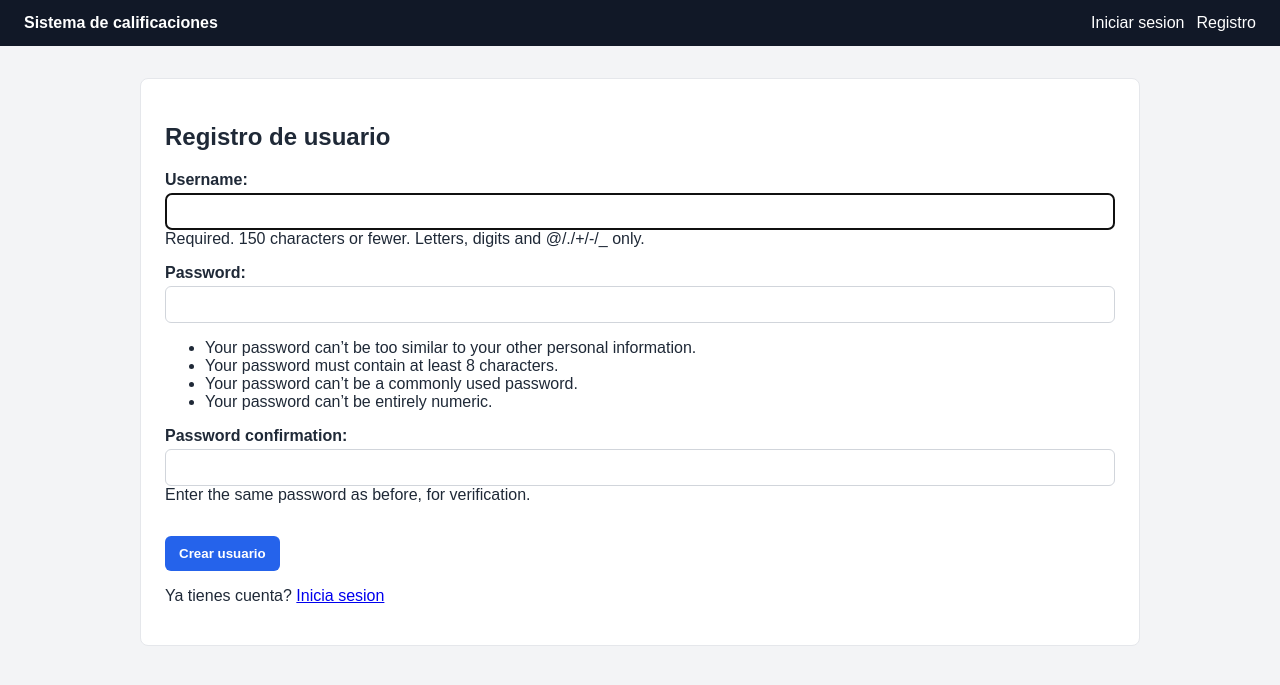
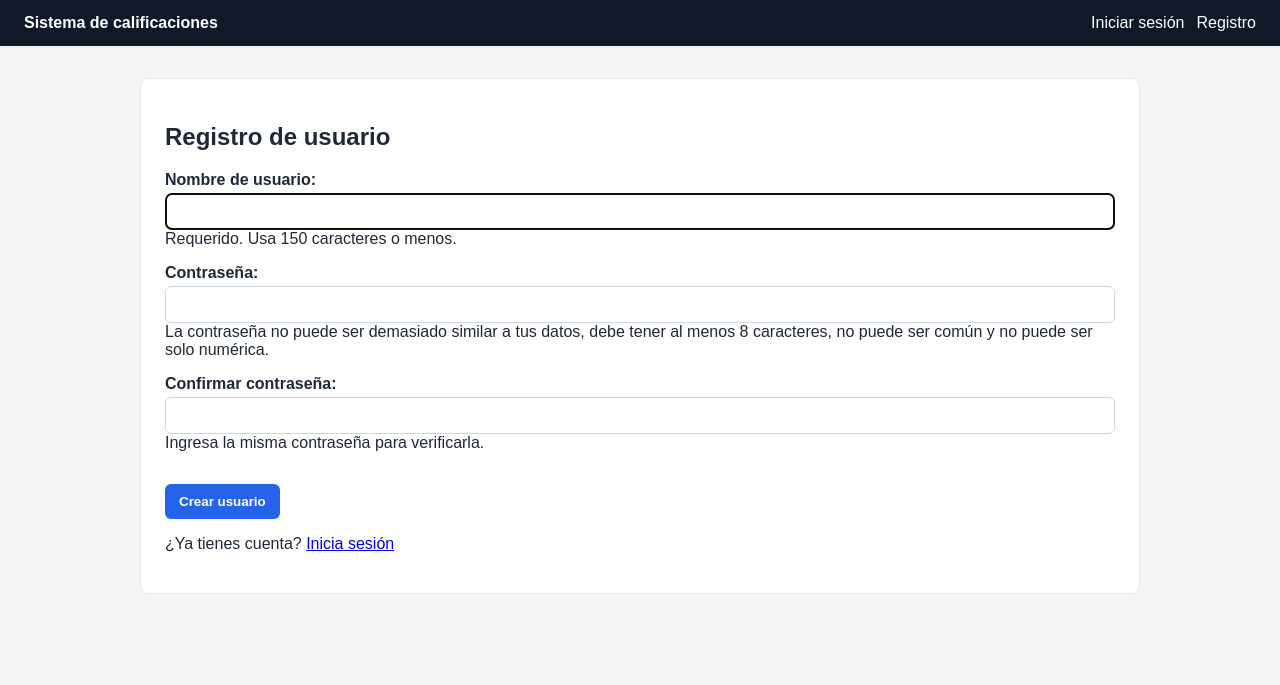
Before and after one commit to nicodelgaaado/AUTENTICACION-DJANGO, a Django app: page /registro/ in a window 1280 px wide. Shown: the top 685 px of the page. Run offline with Django 5.2, Linux system fonts and the light colour scheme.

Commit message:
fix: traducir componentes del flujo de la app

```diff
--- a/proyecto/calificaciones_nombre__estudiantes/forms.py
+++ b/proyecto/calificaciones_nombre__estudiantes/forms.py
@@ -1,4 +1,6 @@
 from django import forms
+from django.contrib.auth.forms import AuthenticationForm, UserCreationForm
+from django.contrib.auth.models import User
 
 from .models import Calificacion
 
@@ -7,3 +9,64 @@ class CalificacionForm(forms.ModelForm):
     class Meta:
         model = Calificacion
         exclude = ("promedio",)
+        labels = {
+            "nombre_estudiante": "Nombre del estudiante",
+            "identificacion": "Identificación",
+            "asignatura": "Asignatura",
+            "nota1": "Nota 1",
+            "nota2": "Nota 2",
+            "nota3": "Nota 3",
+        }
+
+
+class RegistroUsuarioForm(UserCreationForm):
+    error_messages = {
+        "password_mismatch": "Las contraseñas no coinciden.",
+    }
+    username = forms.CharField(
+        label="Nombre de usuario",
+        help_text="Requerido. Usa 150 caracteres o menos.",
+        error_messages={
+            "unique": "Ya existe un usuario con ese nombre.",
+        },
+    )
+    password1 = forms.CharField(
+        label="Contraseña",
+        strip=False,
+        widget=forms.PasswordInput(attrs={"autocomplete": "new-password"}),
+        help_text=(
+            "La contraseña no puede ser demasiado similar a tus datos, "
+            "debe tener al menos 8 caracteres, no puede ser común y no "
+            "puede ser solo numérica."
+        ),
+    )
+    password2 = forms.CharField(
+        label="Confirmar contraseña",
+        strip=False,
+        widget=forms.PasswordInput(attrs={"autocomplete": "new-password"}),
+        help_text="Ingresa la misma contraseña para verificarla.",
+    )
+
+    class Meta:
+        model = User
+        fields = ("username",)
+
+
+class InicioSesionForm(AuthenticationForm):
+    username = forms.CharField(
+        label="Nombre de usuario",
+        widget=forms.TextInput(attrs={"autofocus": True}),
+    )
+    password = forms.CharField(
+        label="Contraseña",
+        strip=False,
+        widget=forms.PasswordInput(attrs={"autocomplete": "current-password"}),
+    )
+
+    error_messages = {
+        "invalid_login": (
+            "Ingresa un nombre de usuario y contraseña correctos. "
+            "Ten en cuenta que ambos campos distinguen mayúsculas y minúsculas."
+        ),
+        "inactive": "Esta cuenta está inactiva.",
+    }
--- a/proyecto/calificaciones_nombre__estudiantes/templates/403.html
+++ b/proyecto/calificaciones_nombre__estudiantes/templates/403.html
@@ -5,6 +5,6 @@
 {% block content %}
 <section class="panel">
     <h1>403</h1>
-    <p>No tienes permisos para realizar esta accion.</p>
+    <p>No tienes permisos para realizar esta acción.</p>
 </section>
 {% endblock %}
--- a/proyecto/calificaciones_nombre__estudiantes/templates/base.html
+++ b/proyecto/calificaciones_nombre__estudiantes/templates/base.html
@@ -156,14 +156,14 @@
                     <a href="{% url 'promedio_general' %}">Promedio general</a>
                 {% endif %}
                 {% if permisos.puede_crear %}
-                    <a href="{% url 'crear_calificacion' %}">Crear calificacion</a>
+                    <a href="{% url 'crear_calificacion' %}">Crear calificación</a>
                 {% endif %}
                 <form method="post" action="{% url 'logout' %}">
                     {% csrf_token %}
-                    <button type="submit">Cerrar sesion</button>
+                    <button type="submit">Cerrar sesión</button>
                 </form>
             {% else %}
-                <a href="{% url 'login' %}">Iniciar sesion</a>
+                <a href="{% url 'login' %}">Iniciar sesión</a>
                 <a href="{% url 'registro' %}">Registro</a>
             {% endif %}
         </div>
--- a/proyecto/calificaciones_nombre__estudiantes/templates/calificaciones/acceso_denegado.html
+++ b/proyecto/calificaciones_nombre__estudiantes/templates/calificaciones/acceso_denegado.html
@@ -5,11 +5,11 @@
 {% block content %}
 <section class="panel">
     <h1>Acceso denegado</h1>
-    <p>No tienes permisos para acceder a esta pagina.</p>
+    <p>No tienes permisos para acceder a esta página.</p>
     {% if permisos.puede_listar %}
         <a class="button" href="{% url 'listar_calificaciones' %}">Volver al listado</a>
     {% else %}
-        <a class="button" href="{% url 'login' %}">Iniciar sesion</a>
+        <a class="button" href="{% url 'login' %}">Iniciar sesión</a>
     {% endif %}
 </section>
 {% endblock %}
--- a/proyecto/calificaciones_nombre__estudiantes/templates/calificaciones/crear.html
+++ b/proyecto/calificaciones_nombre__estudiantes/templates/calificaciones/crear.html
@@ -1,10 +1,10 @@
 {% extends "base.html" %}
 
-{% block title %}Crear calificacion{% endblock %}
+{% block title %}Crear calificación{% endblock %}
 
 {% block content %}
 <section class="panel">
-    <h1>Crear calificacion</h1>
+    <h1>Crear calificación</h1>
     <form method="post">
         {% csrf_token %}
         {{ form.as_p }}
--- a/proyecto/calificaciones_nombre__estudiantes/templates/calificaciones/editar.html
+++ b/proyecto/calificaciones_nombre__estudiantes/templates/calificaciones/editar.html
@@ -1,10 +1,10 @@
 {% extends "base.html" %}
 
-{% block title %}Editar calificacion{% endblock %}
+{% block title %}Editar calificación{% endblock %}
 
 {% block content %}
 <section class="panel">
-    <h1>Editar calificacion</h1>
+    <h1>Editar calificación</h1>
     <form method="post">
         {% csrf_token %}
         {{ form.as_p }}
--- a/proyecto/calificaciones_nombre__estudiantes/templates/calificaciones/eliminar.html
+++ b/proyecto/calificaciones_nombre__estudiantes/templates/calificaciones/eliminar.html
@@ -1,11 +1,11 @@
 {% extends "base.html" %}
 
-{% block title %}Eliminar calificacion{% endblock %}
+{% block title %}Eliminar calificación{% endblock %}
 
 {% block content %}
 <section class="panel">
-    <h1>Eliminar calificacion</h1>
-    <p>Confirma la eliminacion de la calificacion de {{ calificacion.nombre_estudiante }} en {{ calificacion.asignatura }}.</p>
+    <h1>Eliminar calificación</h1>
+    <p>Confirma la eliminación de la calificación de {{ calificacion.nombre_estudiante }} en {{ calificacion.asignatura }}.</p>
     <form method="post">
         {% csrf_token %}
         <button class="button danger" type="submit">Eliminar</button>
--- a/proyecto/calificaciones_nombre__estudiantes/templates/calificaciones/listar.html
+++ b/proyecto/calificaciones_nombre__estudiantes/templates/calificaciones/listar.html
@@ -7,14 +7,14 @@
     <h1>Calificaciones registradas</h1>
 
     {% if permisos.puede_crear %}
-        <a class="button" href="{% url 'crear_calificacion' %}">Nueva calificacion</a>
+        <a class="button" href="{% url 'crear_calificacion' %}">Nueva calificación</a>
     {% endif %}
 
     <table>
         <thead>
             <tr>
                 <th>Estudiante</th>
-                <th>Identificacion</th>
+                <th>Identificación</th>
                 <th>Asignatura</th>
                 <th>Nota 1</th>
                 <th>Nota 2</th>
--- a/proyecto/calificaciones_nombre__estudiantes/templates/registration/login.html
+++ b/proyecto/calificaciones_nombre__estudiantes/templates/registration/login.html
@@ -1,15 +1,15 @@
 {% extends "base.html" %}
 
-{% block title %}Iniciar sesion{% endblock %}
+{% block title %}Iniciar sesión{% endblock %}
 
 {% block content %}
 <section class="panel">
-    <h1>Iniciar sesion</h1>
+    <h1>Iniciar sesión</h1>
     <form method="post">
         {% csrf_token %}
         {{ form.as_p }}
         <button class="button" type="submit">Entrar</button>
     </form>
-    <p>No tienes cuenta? <a href="{% url 'registro' %}">Registrate</a></p>
+    <p>¿No tienes cuenta? <a href="{% url 'registro' %}">Regístrate</a></p>
 </section>
 {% endblock %}
--- a/proyecto/calificaciones_nombre__estudiantes/templates/registration/registro.html
+++ b/proyecto/calificaciones_nombre__estudiantes/templates/registration/registro.html
@@ -10,6 +10,6 @@
         {{ form.as_p }}
         <button class="button" type="submit">Crear usuario</button>
     </form>
-    <p>Ya tienes cuenta? <a href="{% url 'login' %}">Inicia sesion</a></p>
+    <p>¿Ya tienes cuenta? <a href="{% url 'login' %}">Inicia sesión</a></p>
 </section>
 {% endblock %}
--- a/proyecto/calificaciones_nombre__estudiantes/urls.py
+++ b/proyecto/calificaciones_nombre__estudiantes/urls.py
@@ -1,13 +1,17 @@
 from django.contrib.auth.views import LoginView, LogoutView
 from django.urls import path
 
+from .forms import InicioSesionForm
 from . import views
 
 
 urlpatterns = [
     path(
         "login/",
-        LoginView.as_view(template_name="registration/login.html"),
+        LoginView.as_view(
+            authentication_form=InicioSesionForm,
+            template_name="registration/login.html",
+        ),
         name="login",
     ),
     path(
--- a/proyecto/calificaciones_nombre__estudiantes/views.py
+++ b/proyecto/calificaciones_nombre__estudiantes/views.py
@@ -1,13 +1,12 @@
 from functools import wraps
 
 from django.contrib import messages
-from django.contrib.auth.forms import UserCreationForm
 from django.contrib.auth.models import Group
 from django.contrib.auth.decorators import login_required
 from django.db.models import Avg
 from django.shortcuts import get_object_or_404, redirect, render
 
-from .forms import CalificacionForm
+from .forms import CalificacionForm, RegistroUsuarioForm
 from .models import Calificacion
 
 
@@ -67,19 +66,19 @@ def contexto_base(request, **extra):
 
 def registro(request):
     if request.method == "POST":
-        form = UserCreationForm(request.POST)
+        form = RegistroUsuarioForm(request.POST)
         if form.is_valid():
             user = form.save()
             grupo_estudiante, _ = Group.objects.get_or_create(name=GRUPO_ESTUDIANTE)
             user.groups.add(grupo_estudiante)
             messages.success(
                 request,
-                "Usuario registrado correctamente. Ahora puedes iniciar sesion.",
+                "Usuario registrado correctamente. Ahora puedes iniciar sesión.",
             )
             return redirect("login")
         messages.error(request, "Corrige los errores del formulario de registro.")
     else:
-        form = UserCreationForm()
+        form = RegistroUsuarioForm()
 
     return render(request, "registration/registro.html", {"form": form})
 
@@ -90,7 +89,7 @@ def crear_calificacion(request):
         form = CalificacionForm(request.POST)
         if form.is_valid():
             form.save()
-            messages.success(request, "Calificacion creada correctamente.")
+            messages.success(request, "Calificación creada correctamente.")
             return redirect("listar_calificaciones")
         messages.error(request, "Corrige los errores del formulario.")
     else:
@@ -128,7 +127,7 @@ def editar_calificacion(request, id):
         form = CalificacionForm(request.POST, instance=calificacion)
         if form.is_valid():
             form.save()
-            messages.success(request, "Calificacion actualizada correctamente.")
+            messages.success(request, "Calificación actualizada correctamente.")
             return redirect("listar_calificaciones")
         messages.error(request, "Corrige los errores del formulario.")
     else:
@@ -146,7 +145,7 @@ def eliminar_calificacion(request, id):
     calificacion = get_object_or_404(Calificacion, id=id)
     if request.method == "POST":
         calificacion.delete()
-        messages.success(request, "Calificacion eliminada correctamente.")
+        messages.success(request, "Calificación eliminada correctamente.")
         return redirect("listar_calificaciones")
 
     return render(
--- a/proyecto/proyecto/settings.py
+++ b/proyecto/proyecto/settings.py
@@ -103,9 +103,9 @@ AUTH_PASSWORD_VALIDATORS = [
 # Internationalization
 # https://docs.djangoproject.com/en/6.0/topics/i18n/
 
-LANGUAGE_CODE = 'en-us'
+LANGUAGE_CODE = 'es-co'
 
-TIME_ZONE = 'UTC'
+TIME_ZONE = 'America/Bogota'
 
 USE_I18N = True
 
```
Also changed, not shown: proyecto/calificaciones_nombre__estudiantes/templates/registration/logged_out.html (+4 -4 lines), proyecto/calificaciones_nombre__estudiantes/tests.py (+9 -1 lines).
